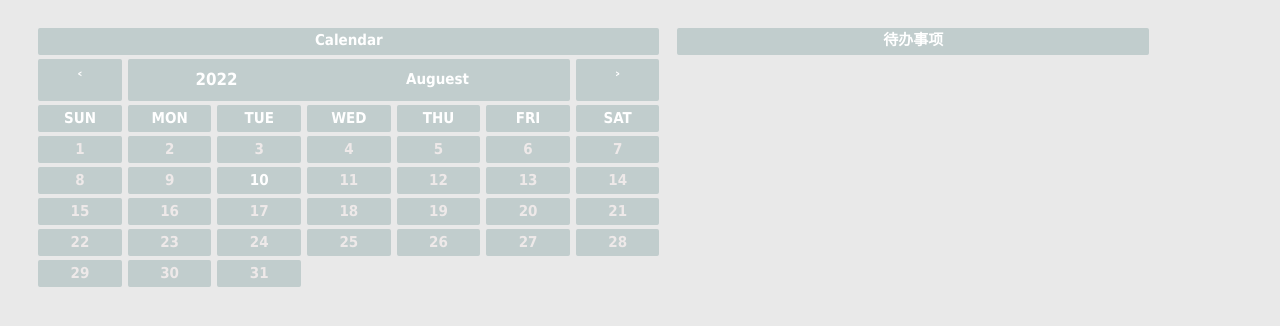
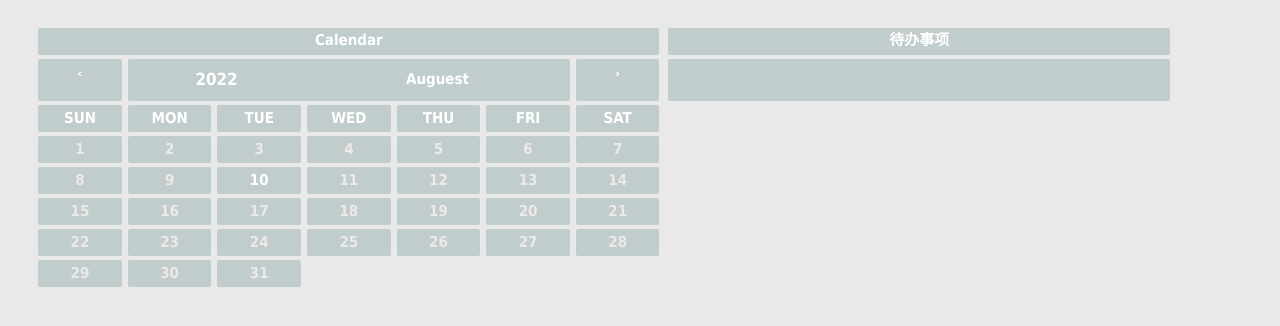
Before and after one commit to hujunyu1110/calendar, a plain HTML site: page index.html in a window 1280 px wide. Drawn offline with Linux system fonts and the light colour scheme.

Commit message:
日期获取完成

```diff
--- a/css/common.css
+++ b/css/common.css
@@ -70,18 +70,12 @@ select {
 
 
 .containerRight {
-    margin-left: 7%;
-    width: 90%;
-    height: 100%;
-    display: flex;
-    /*justify-content: center;*/
-    /*align-items: center;*/
+    margin-left: 8%;
     border-radius: 2px;
     /*cursor: pointer;*/
     /*color: white;*/
     font-size: 15px;
     font-weight: bold;
-    /*background-color: #C1CDCD;*/
 }
 
 .mouseOn {
--- a/index.html
+++ b/index.html
@@ -8,8 +8,7 @@
         <script src="./script/jquery.min.js"></script>
         <script src="./script/echarts.min.js"></script>
         <script src="./script/bootstrap.min.js"></script>
-        <script src="./script/calendar.js"></script>
-        <script src="./script/todolist.js"></script>
+        <script src="./script/main.js"></script>
     </head>
 
     <body height:100% width:100%>
@@ -153,13 +152,25 @@
                 <div class="col-xs-6 col-sm-6 firstFlow">
                     <div class="containerRight" style="height: 100%;width:
                         80%;">
+                        <div class="row">
                             <div class="col-xs-6 col-sm-12 firstFlow">
                                 <div style="height: 4%;padding-left:
                                     2px;padding-right:
                                     4px;padding-top: 2px;padding-bottom: 2px;">
-                                <div id="homeBtn" class="firstFlowFirstColm"
+                                    <div class="firstFlowFirstColm"
                                         style="color: white;">
                                         待办事项</div>
+                                </div>
+                            </div>
+                        </div>
+                        <div class="row">
+                            <div class="col-xs-6 col-sm-12 firstFlow">
+                                <div style="height: 6%;padding-left:
+                                    2px;padding-right:
+                                    4px;padding-top: 2px;padding-bottom: 2px;">
+                                    <div id="tododaydetail"
+                                        class="firstFlowFirstColm"
+                                        style="color: white;">
                                     </div>
                                 </div>
                             </div>
@@ -168,5 +179,8 @@
                     </div>
                 </div>
 
+            </div>
+        </div>
+
     </body>
 </html>
--- a/script/calendar.js
+++ b/script/main.js
@@ -1,3 +1,6 @@
+function selDay(day, year, month) {
+    $("#tododaydetail").text(year + "年 " + (month + 1) + "月 " + day + "日");
+}
 $(document).ready(function () {
 
     var month_olympic = [31, 29, 31, 30, 31, 30, 31, 31, 30, 31, 30, 31];
@@ -66,7 +69,7 @@ $(document).ready(function () {
                 myclass = "ddaycontainer mouseOn"; //当该日期在今天之后时，以深灰字体显示
             }
             var strcld = "";
-            strcld = strcld + "<div class=\"daycontainer\"><div id =\"dayid" + i + "\" class=\"firstFlowFirstColm " + myclass + "\">" + i + "</div ></div >";
+            strcld = strcld + "<div onclick=\"selDay(" + i + ", " + my_year + ", " + my_month + ");\" class=\"daycontainer\"><div id =\"dayid" + i + "\" class=\"firstFlowFirstColm " + myclass + "\">" + i + "</div ></div >";
             str = str + "<div class=\"col-xs-6 col-sm-1 firstFlow\">" + strcld + "</div >";
             if (count % 7 === 0) {
                 str += "</div>";
@@ -106,6 +109,4 @@ $(document).ready(function () {
         refreshDate();
     });
 
-
-
 });
--- a/script/todolist.js
+++ /dev/null
@@ -1,4 +0,0 @@
-$(document).ready(function () {
-    //TODO
-
-});
```
Lines whose indentation alone changed are shown as unchanged.
